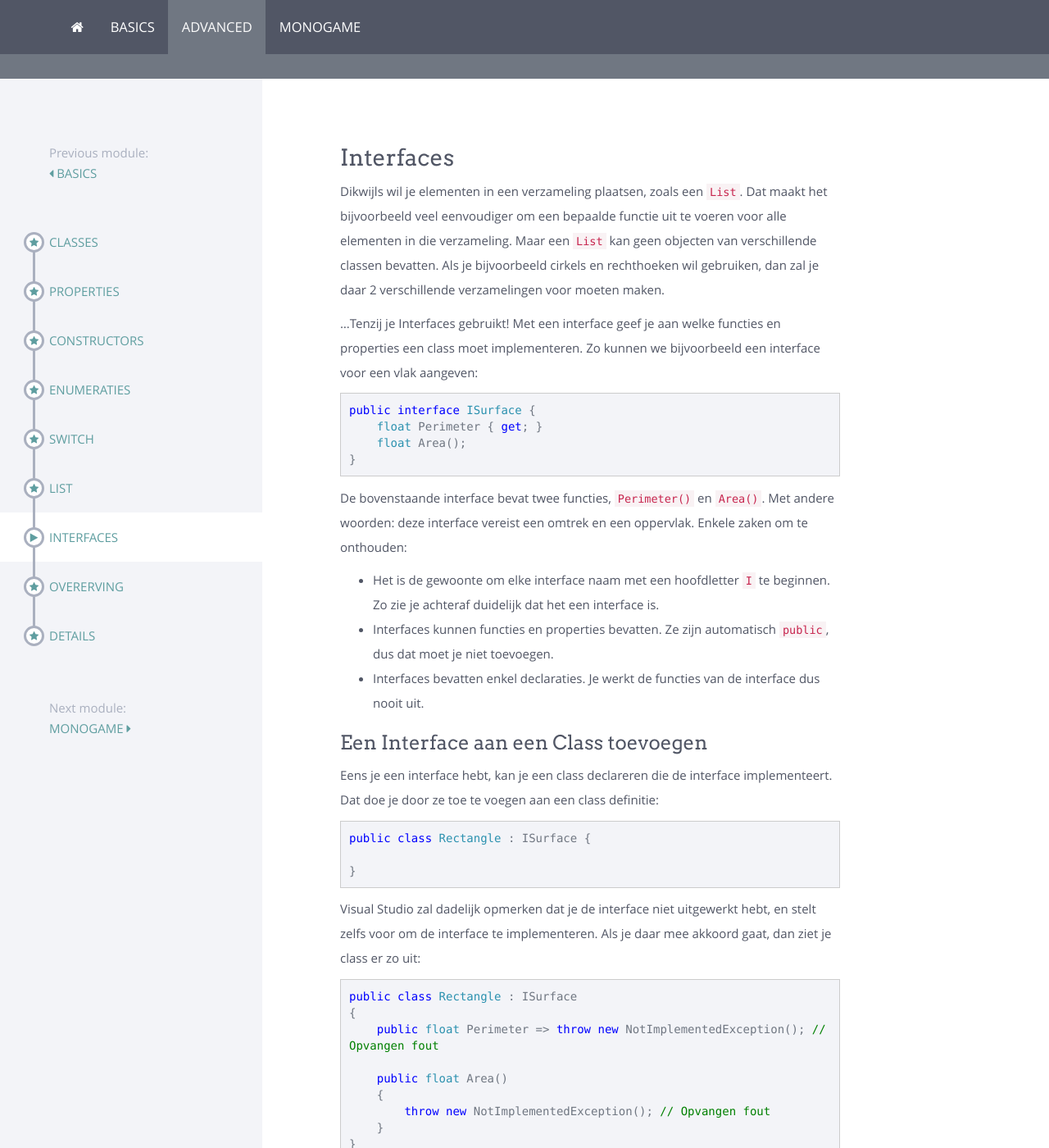
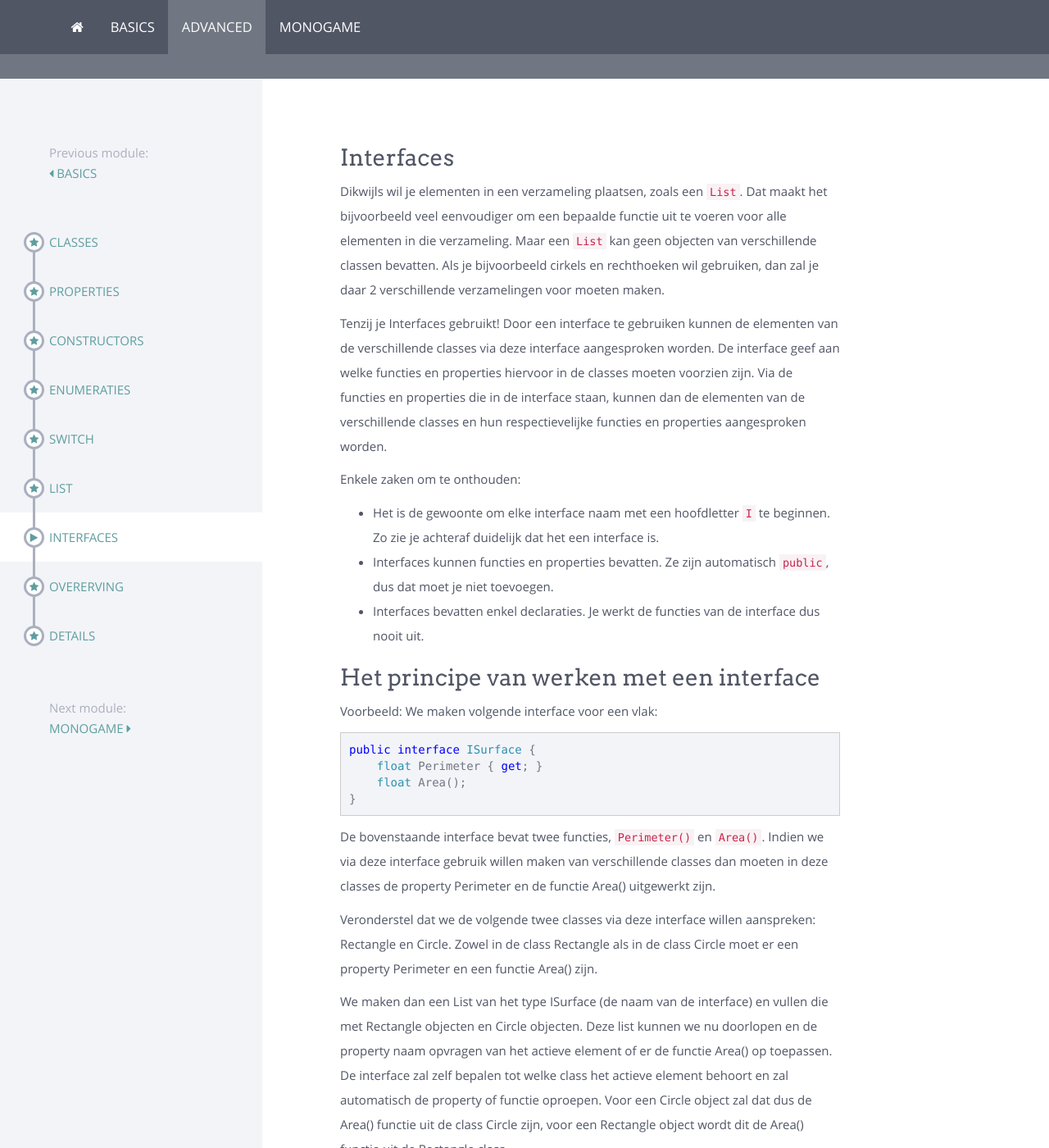
Before and after one commit to sma-it/sma-it.github.io, a Jekyll site: the page built from modules/advanced/_posts/2000-04-01-Interfaces.md, in a window 1280 px wide and 1400 px high. Shown: the whole window at 82% size. Built offline with Jekyll 4.4.1, drawn with Linux system fonts in a browser that asks for light colours; nearby versions of some CDN libraries; some of the changed text lies outside the part shown.

Commit message:
Added general description

````diff
--- a/modules/advanced/_posts/2000-04-01-Interfaces.md
+++ b/modules/advanced/_posts/2000-04-01-Interfaces.md
@@ -6,7 +6,17 @@ title: Interfaces
 
 Dikwijls wil je elementen in een verzameling plaatsen, zoals een `List`. Dat maakt het bijvoorbeeld veel eenvoudiger om een bepaalde functie uit te voeren voor alle elementen in die verzameling. Maar een `List` kan geen objecten van verschillende classen bevatten. Als je bijvoorbeeld cirkels en rechthoeken wil gebruiken, dan zal je daar 2 verschillende verzamelingen voor moeten maken.
 
-...Tenzij je Interfaces gebruikt! Met een interface geef je aan welke functies en properties een class moet implementeren. Zo kunnen we bijvoorbeeld een interface voor een vlak aangeven:
+Tenzij je Interfaces gebruikt! Door een interface te gebruiken kunnen de elementen van de verschillende classes via deze interface aangesproken worden. De interface geef aan welke functies en properties hiervoor in de classes moeten voorzien zijn. Via de functies en properties die in de interface staan, kunnen dan de elementen van de verschillende classes en hun respectievelijke functies en properties aangesproken worden.
+
+Enkele zaken om te onthouden:
+
+- Het is de gewoonte om elke interface naam met een hoofdletter `I` te beginnen. Zo zie je achteraf duidelijk dat het een interface is.
+- Interfaces kunnen functies en properties bevatten. Ze zijn automatisch `public`, dus dat moet je niet toevoegen.
+- Interfaces bevatten enkel declaraties. Je werkt de functies van de interface dus nooit uit.
+
+# Het principe van werken met een interface
+
+Voorbeeld: We maken volgende interface voor een vlak:
 
 ```csharp
 public interface ISurface {
@@ -15,11 +25,14 @@ public interface ISurface {
 }
 ```
 
-De bovenstaande interface bevat twee functies, `Perimeter()` en `Area()`. Met andere woorden: deze interface vereist een omtrek en een oppervlak. Enkele zaken om te onthouden:
+De bovenstaande interface bevat twee functies, `Perimeter()` en `Area()`.
+Indien we via deze interface gebruik willen maken van verschillende classes dan moeten in deze classes de property Perimeter en de functie Area() uitgewerkt zijn.
 
-- Het is de gewoonte om elke interface naam met een hoofdletter `I` te beginnen. Zo zie je achteraf duidelijk dat het een interface is.
-- Interfaces kunnen functies en properties bevatten. Ze zijn automatisch `public`, dus dat moet je niet toevoegen.
-- Interfaces bevatten enkel declaraties. Je werkt de functies van de interface dus nooit uit.
+Veronderstel dat we de volgende twee classes via deze interface willen aanspreken: Rectangle en Circle. Zowel in de class Rectangle als in de class Circle moet er een property Perimeter en een functie Area() zijn.
+
+We maken dan een List van het type ISurface (de naam van de interface) en vullen die met Rectangle objecten en Circle objecten. Deze list kunnen we nu doorlopen en de property naam opvragen van het actieve element of er de functie Area() op toepassen. De interface zal zelf bepalen tot welke class het actieve element behoort en zal automatisch de property of functie oproepen. Voor een Circle object zal dat dus de Area() functie uit de class Circle zijn, voor een Rectangle object wordt dit de Area() functie uit de Rectangle class.
+
+Besluit: Door zowel in de interface, als in de classes waaraan de interface toegevoegd werd functionaliteiten (properties, functies) met dezelfde naam toe te voegen, kunnen we via deze interface objecten van deze verschillende classes als één geheel aanspreken. Dit is het voordeel van werken met interfaces.
 
 ## Een Interface aan een Class toevoegen
 
@@ -137,6 +150,9 @@ public class Surfaces
         list.Add(surface);
     }
 
+    // Als voorbeeld voegen we een functie TotalArea() toe die de totale
+    // oppervlakte van alle elementen uit de List berekent en als
+    // resultaat geeft.
     public float TotalArea()
     {
         float area = 0;
@@ -154,9 +170,11 @@ Wat ook niet kan, is properties of functies van de class gebruiken die niet tot
 ```csharp
 public float TotalRadius() {
     float radius = 0;
-    foreach(var circle in list) {
-        // !!! the list might contain rectangles !!!
-        radius += circle.Radius; // will not work !!!
+    foreach(var circle in list) {   // Ook al vermelden we hier circle bij var,
+                                    // dit is gewoon een variabelenaam en de rectangles
+                                    // zullen nog steeds mee doorlopen worden.
+        radius += circle.Radius;    // Dit zal niet werken! De rectangle elementen
+                                    //bevatten immers geen property Radius.
     }
     return radius;
 }
@@ -164,7 +182,8 @@ public float TotalRadius() {
 
 ## Gebruik 'Interface as Class'
 
-Toch is het soms handig als je ook andere functies van een object kan gebruiken, zelfs al _zie_ je enkel de interface. Hier ga je best niet mee overdrijven, maar als het aantal classes dat in je list zit, beperkt is, dan zou je de volgende functie kunnen toevoegen aan de `Surfaces` class hierboven:
+Toch is het soms handig als je ook de andere functies van een object kan gebruiken (die niet in de interface zitten), zelfs al _zie_ je enkel de interface. Hier ga je best niet mee overdrijven, maar als het aantal classes dat in je list zit, beperkt is, dan zou je de volgende functie kunnen toevoegen aan de `Surfaces` class hierboven.
+De functie TotalRadius() berekent de som van de stralen (Radius) van alle circle-elementen uit de List. Het ligt voor de hand dat we een voorziening moeten inbouwen die de rectangles eruit filtert. Rectangles elementen hebben immers geen Radius property.
 
 ```csharp
 public float TotalRadius()
@@ -172,9 +191,13 @@ public float TotalRadius()
     float radius = 0;
     foreach(var surface in list)
     {
-        var element = surface as Circle;
-        if(element != null)
-        {
+        var element = surface as Circle; // Met deze lijn code geven we aan dat we
+                                            // de variabele surface als een Circle willen
+                                            // behandelen. Indien het element een Rectangle is
+                                            // zal element op null geïnitialiseerd worden.
+
+        if(element != null) // Enkel indien element niet null is, tellen we de Radius bij het totaal op.
+        {                   // Element is niet null indien element een Circle is (zie uitleg hierboven).
             radius += element.Radius;
         }
     }
````
Also changed, not shown: other parts of modules/advanced/_posts/2000-04-01-Interfaces.md (+1 -1 lines).
